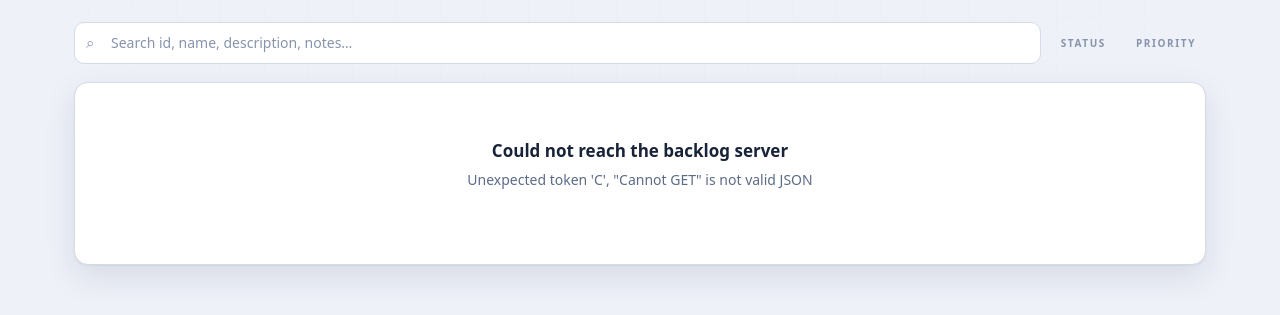
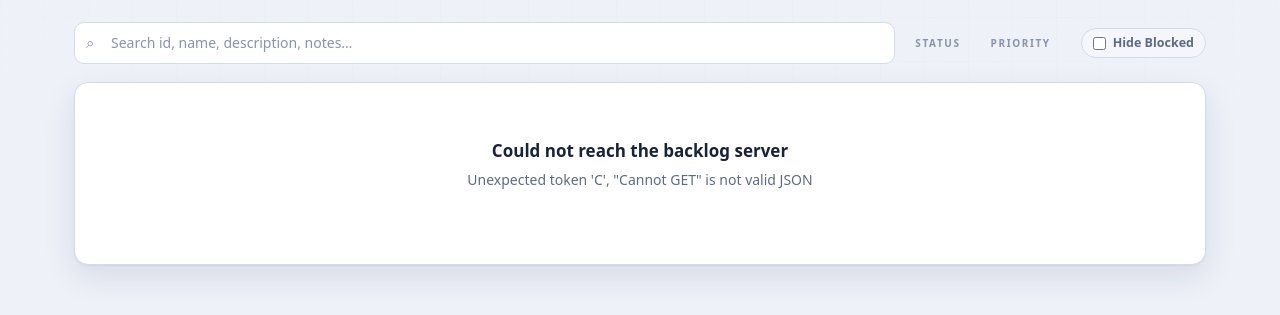
Before and after one commit to photoenthu/product-backlog-skill, a Python web app: template skills/new-product-backlog/templates/editor.html in a window 1280 px wide. Shown: the part 115-430 px from the top of the page. Run offline with Jinja, Linux system fonts and the light colour scheme; the template is opened without the code that fills it, so the values that code supplies are empty.

Commit message:
feat(new-product-backlog): "Hide Blocked" filter in editor toolbar
Adds an unchecked-by-default checkbox alongside the Status and Priority
filters. When checked, items waiting on a dependency that is missing or
not yet shipped are dropped from the list — the same rule the row's
"Blocked" badge uses. Embargo (doNotBuildBefore) is not part of it.

Blockedness resolves against the full item list before filtering, so a
dependency hidden by the status/search filters still blocks its
dependents. The choice persists per-backlog with the other view state
and resets via Clear filters.

Co-Authored-By: Claude Opus 4.8 (1M context) <noreply@anthropic.com>

```diff
--- a/skills/new-product-backlog/templates/editor.html
+++ b/skills/new-product-backlog/templates/editor.html
@@ -224,6 +224,21 @@ textarea:focus-visible, select:focus-visible, .th-sort:focus-visible,
   font-size: 10px; letter-spacing: .16em; text-transform: uppercase;
   color: var(--faint); font-weight: 700; margin-right: 2px;
 }
+.toggle {
+  font-size: 12.5px; font-weight: 600; cursor: pointer; user-select: none;
+  border: 1px solid var(--border); background: var(--chip-bg); color: var(--muted);
+  border-radius: 999px; padding: 5px 11px;
+  display: inline-flex; align-items: center; gap: 7px;
+  transition: border-color .12s, color .12s, background .12s;
+}
+.toggle:hover { color: var(--text); border-color: var(--border-2); }
+.toggle input { accent-color: var(--block); margin: 0; cursor: pointer; }
+.toggle:has(input:checked) {
+  color: var(--text);
+  border-color: color-mix(in srgb, var(--block) 60%, var(--border-2));
+  background: color-mix(in srgb, var(--block) 12%, var(--surface));
+}
+.toggle:focus-within { outline: 2px solid color-mix(in srgb, var(--block) 55%, transparent); outline-offset: 1px; }
 .chips { display: flex; gap: 6px; flex-wrap: wrap; }
 .chip {
   font: inherit; font-size: 12.5px; font-weight: 600; cursor: pointer;
@@ -583,6 +598,12 @@ tr.detail-row > td.detail-cell { padding: 0; }
       <span class="label">Priority</span>
       <div class="chips" id="priority-chips"></div>
     </div>
+    <div class="filter-group">
+      <label class="toggle" for="hide-blocked">
+        <input type="checkbox" id="hide-blocked">
+        <span>Hide Blocked</span>
+      </label>
+    </div>
   </div>
 
   <div class="table-wrap" id="table-wrap">
@@ -606,7 +627,19 @@ function applyFilters(items, opts) {
   const sortDir = opts.sortDir === "desc" ? "desc" : "asc";
   const PRIORITY_RANK = { critical: 0, high: 1, medium: 2, low: 3 };
 
+  /* Blockedness is resolved against the FULL input list, before any filtering,
+     so a dependency hidden by the status/search filters still blocks its
+     dependents. Mirrors warningsFor()'s "blocked" rule: a dep that is missing
+     or not shipped blocks. Embargo is not part of this filter. */
+  const hideBlocked = opts.hideBlocked === true;
+  const statusById = {};
+  items.forEach(function (it) { statusById[it.id] = it.status; });
+  const isBlocked = function (it) {
+    return (it.dependencies || []).some(function (d) { return statusById[d] !== "shipped"; });
+  };
+
   let out = items.filter(function (it) {
+    if (hideBlocked && isBlocked(it)) return false;
     if (statuses.length && statuses.indexOf(it.status) === -1) return false;
     if (priorities.length && priorities.indexOf(it.priority) === -1) return false;
     if (search) {
@@ -696,6 +729,7 @@ const state = {
   search: "",
   statuses: [],
   priorities: [],
+  hideBlocked: false,    // when true, drop items waiting on an unshipped dependency
   sortKey: "id",
   sortDir: "asc",
   expanded: new Set(),   // ids of rows whose detail drawer is open (survives re-render)
@@ -878,6 +912,7 @@ function renderBody() {
     search: state.search,
     statuses: state.statuses,
     priorities: state.priorities,
+    hideBlocked: state.hideBlocked,
     sortKey: state.sortKey,
     sortDir: state.sortDir,
   });
@@ -1172,7 +1207,9 @@ function clearFilters() {
   state.search = "";
   state.statuses = [];
   state.priorities = [];
+  state.hideBlocked = false;
   document.getElementById("search").value = "";
+  document.getElementById("hide-blocked").checked = false;
   persistView();
   refresh();
 }
@@ -1196,6 +1233,7 @@ function persistView() {
       search: state.search,
       statuses: state.statuses,
       priorities: state.priorities,
+      hideBlocked: state.hideBlocked,
       sortKey: state.sortKey,
       sortDir: state.sortDir,
     }));
@@ -1222,6 +1260,7 @@ function restoreView() {
       return state.priorityValues.indexOf(p) !== -1;
     });
   }
+  if (typeof saved.hideBlocked === "boolean") state.hideBlocked = saved.hideBlocked;
   if (sortableKeys().indexOf(saved.sortKey) !== -1) state.sortKey = saved.sortKey;
   if (saved.sortDir === "asc" || saved.sortDir === "desc") state.sortDir = saved.sortDir;
 }
@@ -1483,6 +1522,9 @@ async function boot() {
   searchInput.addEventListener("input", function (e) {
     state.search = e.target.value; persistView(); renderBody();
   });
+  document.getElementById("hide-blocked").addEventListener("change", function (e) {
+    state.hideBlocked = e.target.checked; persistView(); renderBody();
+  });
   document.addEventListener("keydown", function (e) {
     if (e.key === "Escape") { if (menuOpen) closeRowMenu(); else if (modalState) closeModal(); }
   });
@@ -1517,6 +1559,7 @@ async function boot() {
   // already read from `state`; only the search input needs an explicit sync.
   restoreView();
   searchInput.value = state.search;
+  document.getElementById("hide-blocked").checked = state.hideBlocked;
 
   buildChips();
   buildHead();
```
Also changed, not shown: tests/editor_filters.test.mjs (+43 -0 lines), .claude-plugin/marketplace.json, .claude-plugin/plugin.json.
